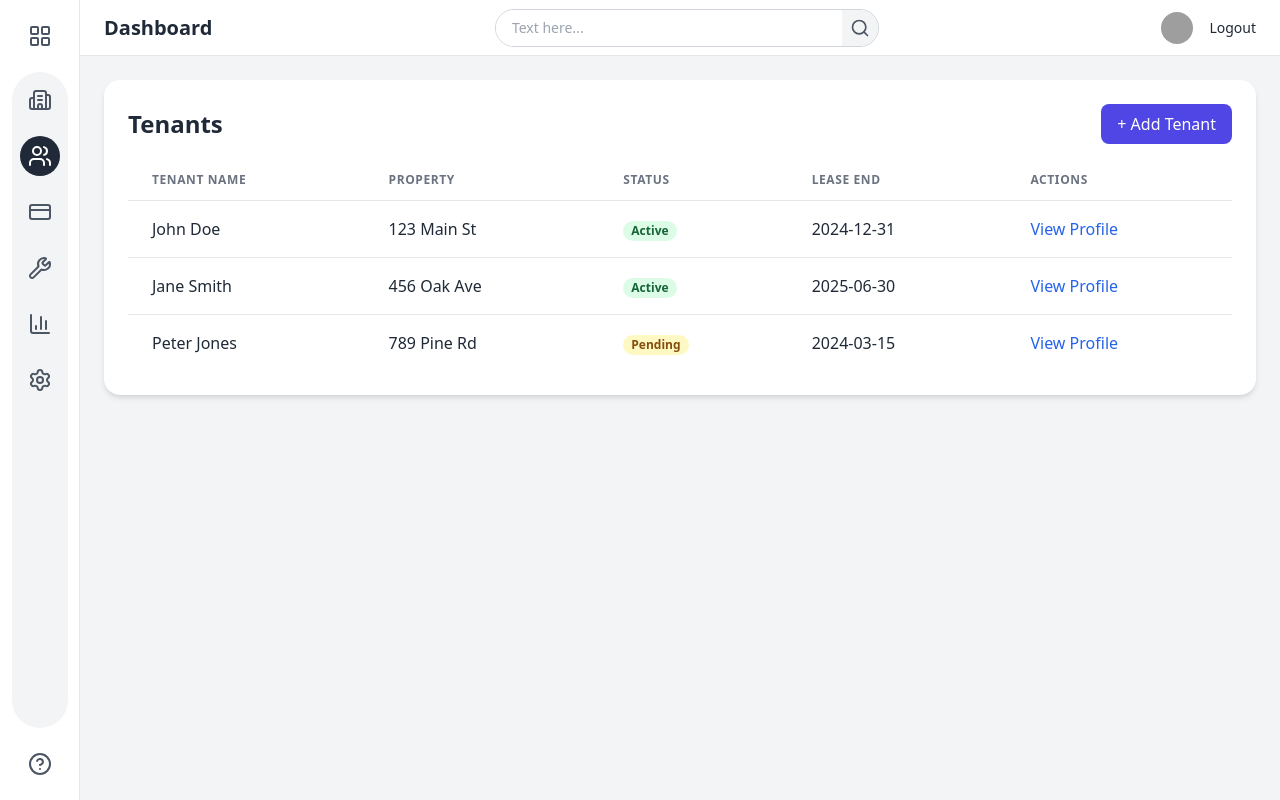
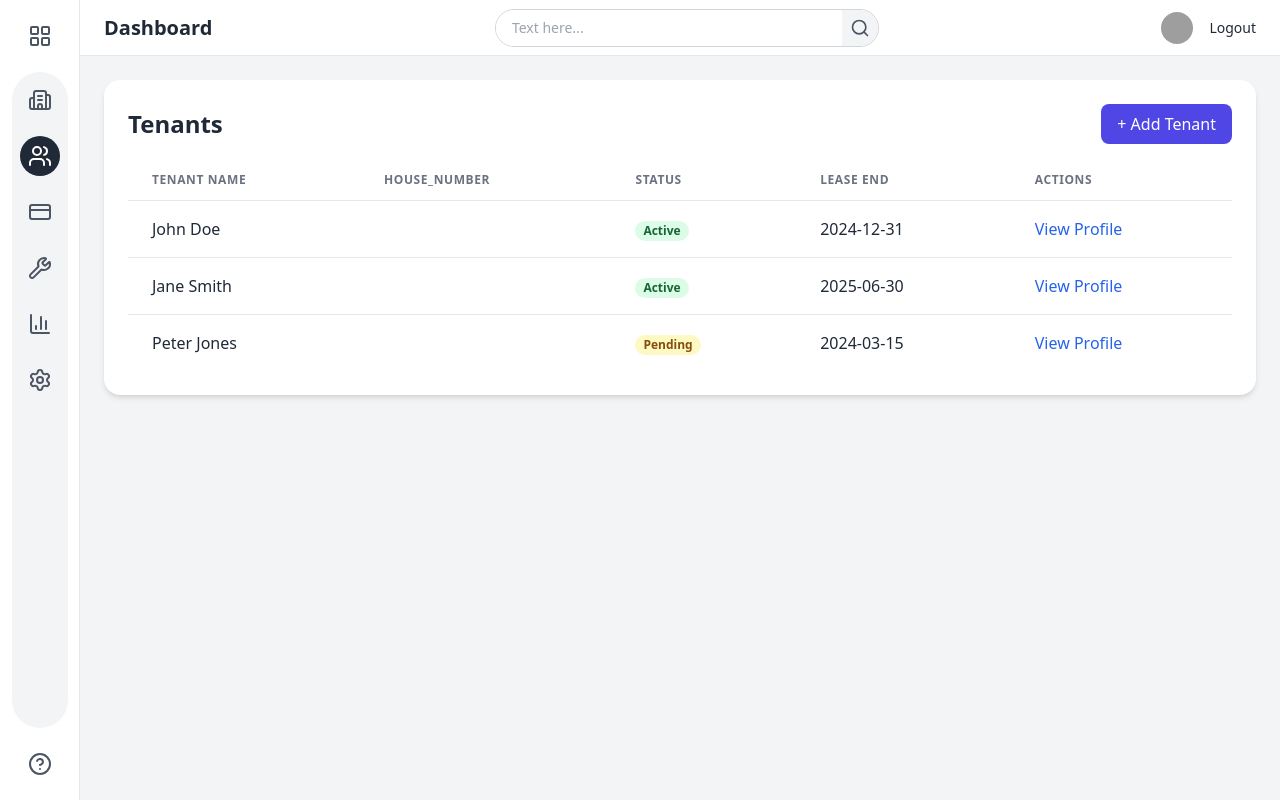
Before and after one commit to nyk-o-brown/evolve_property_manager, a React (Vite) app in the folder react_taiwind_postgreess_base_plate/: page /dashboard/tenants in a window 1280 px wide. Built offline with nearby package versions, Linux system fonts and the light colour scheme; grey boxes are pictures that could not be loaded.

Commit message:
msg:property unit api works nxt:fix unit page

```diff
--- a/react_taiwind_postgreess_base_plate/src/components/PropertyCard.jsx
+++ b/react_taiwind_postgreess_base_plate/src/components/PropertyCard.jsx
@@ -13,10 +13,10 @@ export default function PropertyCard({ property }) {
       <p className="text-sm text-gray-600">{property.location}</p>
       <p className="text-blue-600 font-semibold">${property.price}</p>
       <Link
-        to={`/properties/${property.id}`}
-        className="text-indigo-500 hover:underline text-sm mt-2 block"
-      >
-        View Details →
+        to={`/properties/${property.id}/units`}
+        className="bg-blue-500 text-white px-4 py-2 rounded hover:bg-blue-600"
+>
+        View Units
       </Link>
     </div>
   );
--- a/react_taiwind_postgreess_base_plate/src/pages/tenants/TenantList.jsx
+++ b/react_taiwind_postgreess_base_plate/src/pages/tenants/TenantList.jsx
@@ -7,7 +7,7 @@ const dummyTenants = [
   {
     id: "t1",
     name: "John Doe",
-    property: "123 Main St",
+    House_Number: "7h",
     email: "john.doe@example.com",
     phone: "123-456-7890",
     status: "Active",
@@ -16,7 +16,7 @@ const dummyTenants = [
   {
     id: "t2",
     name: "Jane Smith",
-    property: "456 Oak Ave",
+    House_Number: "9j",
     email: "jane.smith@example.com",
     phone: "098-765-4321",
     status: "Active",
@@ -25,7 +25,7 @@ const dummyTenants = [
   {
     id: "t3",
     name: "Peter Jones",
-    property: "789 Pine Rd",
+    House_Number: "7d",
     email: "peter.jones@example.com",
     phone: "555-123-4567",
     status: "Pending",
@@ -61,7 +61,7 @@ export default function TenantsList({ theme = "light" }) {
             <thead>
               <tr className="text-left text-xs font-semibold uppercase tracking-wider text-gray-500 dark:text-gray-400">
                 <th className="px-6 py-3">Tenant Name</th>
-                <th className="px-6 py-3">Property</th>
+                <th className="px-6 py-3">House_Number</th>
                 <th className="px-6 py-3">Status</th>
                 <th className="px-6 py-3">Lease End</th>
                 <th className="px-6 py-3">Actions</th>
--- a/react_taiwind_postgreess_base_plate/src/pages/tenants/TenantProfile.jsx
+++ b/react_taiwind_postgreess_base_plate/src/pages/tenants/TenantProfile.jsx
@@ -6,7 +6,7 @@ const dummyTenants = [
   {
     id: "t1",
     name: "John Doe",
-    property: "123 Main St",
+    House_Number: "7h",
     email: "john.doe@example.com",
     phone: "123-456-7890",
     status: "Active",
@@ -18,7 +18,7 @@ const dummyTenants = [
   {
     id: "t2",
     name: "Jane Smith",
-    property: "456 Oak Ave",
+    House_Number: "9j",
     email: "jane.smith@example.com",
     phone: "098-765-4321",
     status: "Active",
@@ -30,7 +30,7 @@ const dummyTenants = [
   {
     id: "t3",
     name: "Peter Jones",
-    property: "789 Pine Rd",
+    House_Number: "7d",
     email: "peter.jones@example.com",
     phone: "555-123-4567",
     status: "Pending",
```
